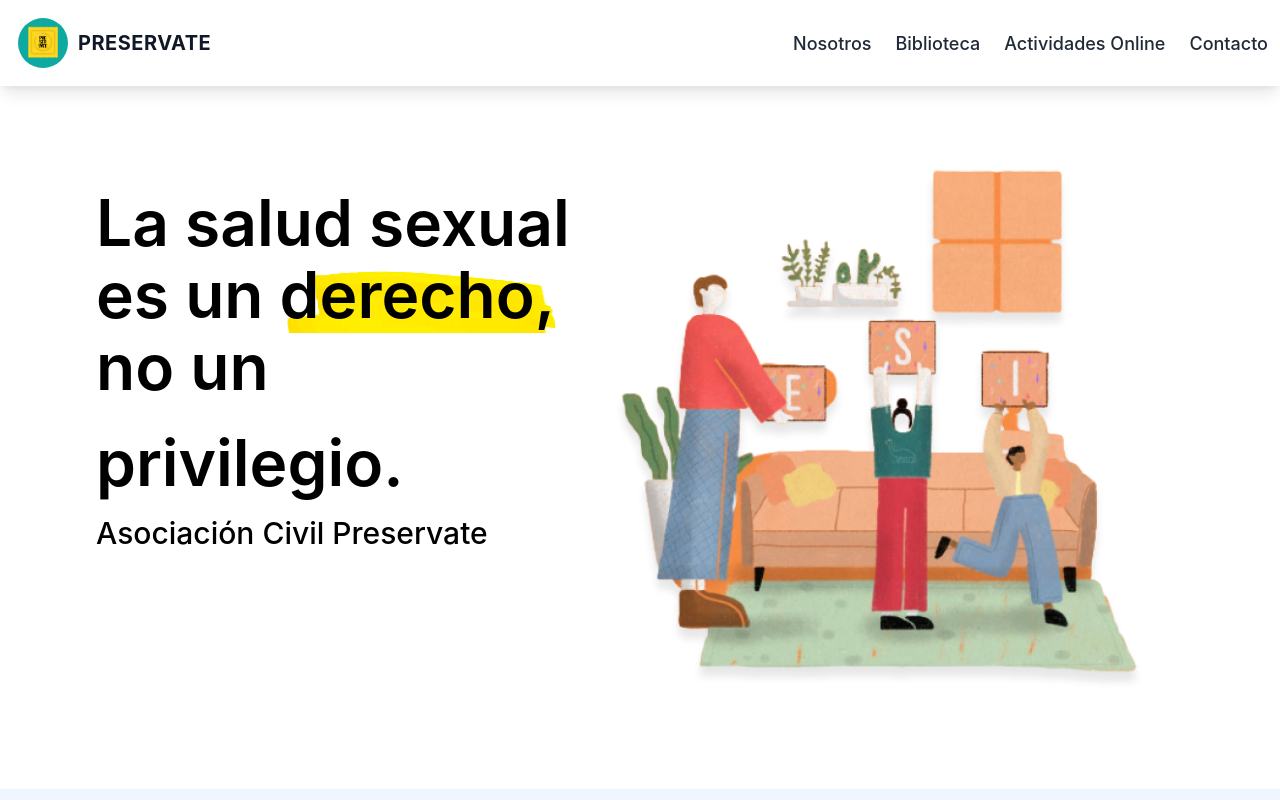
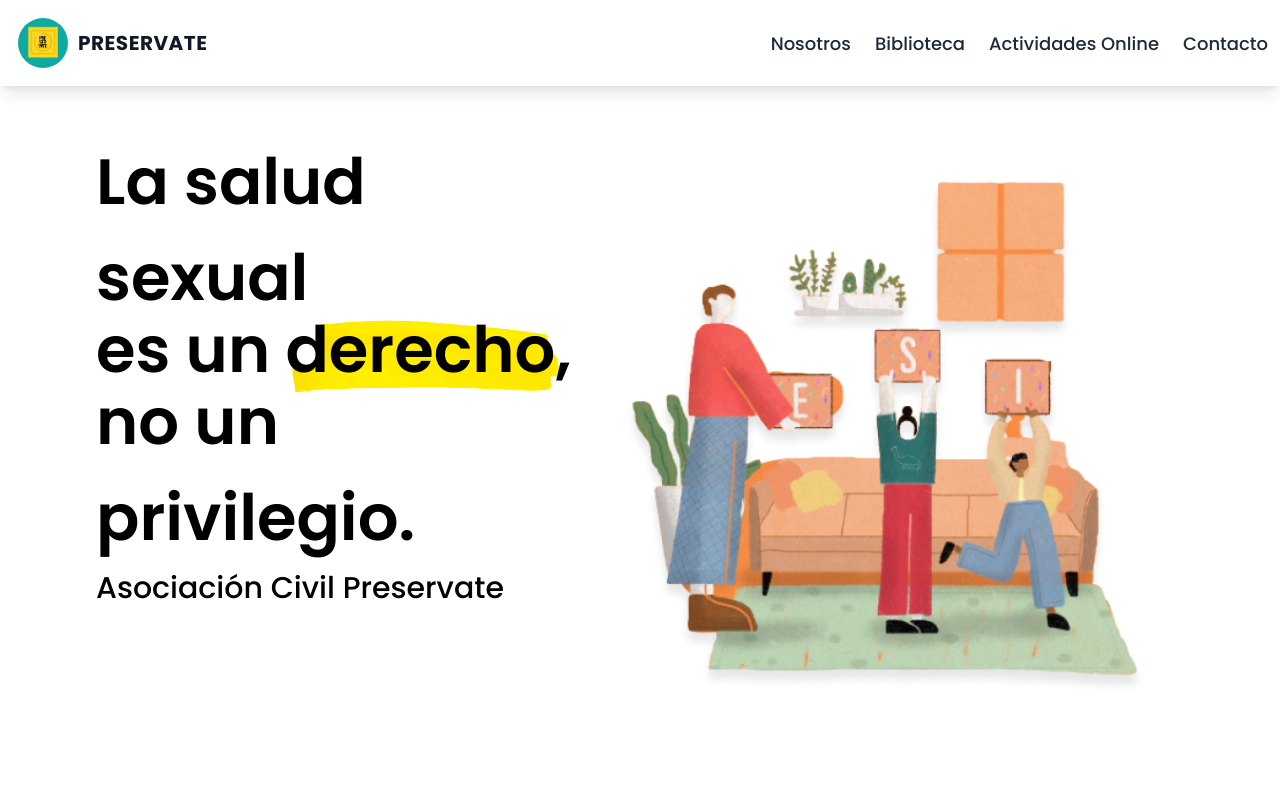
Before and after one commit to giancarlobrusca/preservate-website, a Next.js app: page / in a window 1280 px wide. Shown: the top 800 px of the page. Built offline with nearby package versions, Linux system fonts and the light colour scheme.

Commit message:
Poppins as principal font

```diff
--- a/src/styles/globals.css
+++ b/src/styles/globals.css
@@ -6,8 +6,8 @@
 body {
   padding: 0;
   margin: 0;
-  font-family: -apple-system, BlinkMacSystemFont, Segoe UI, Roboto, Oxygen,
-    Ubuntu, Cantarell, Fira Sans, Droid Sans, Helvetica Neue, sans-serif;
+  font-family: Poppins, -apple-system, BlinkMacSystemFont, Segoe UI, Roboto,
+    Oxygen, Ubuntu, Cantarell, Fira Sans, Droid Sans, Helvetica Neue, sans-serif;
 }
 
 a {
```
